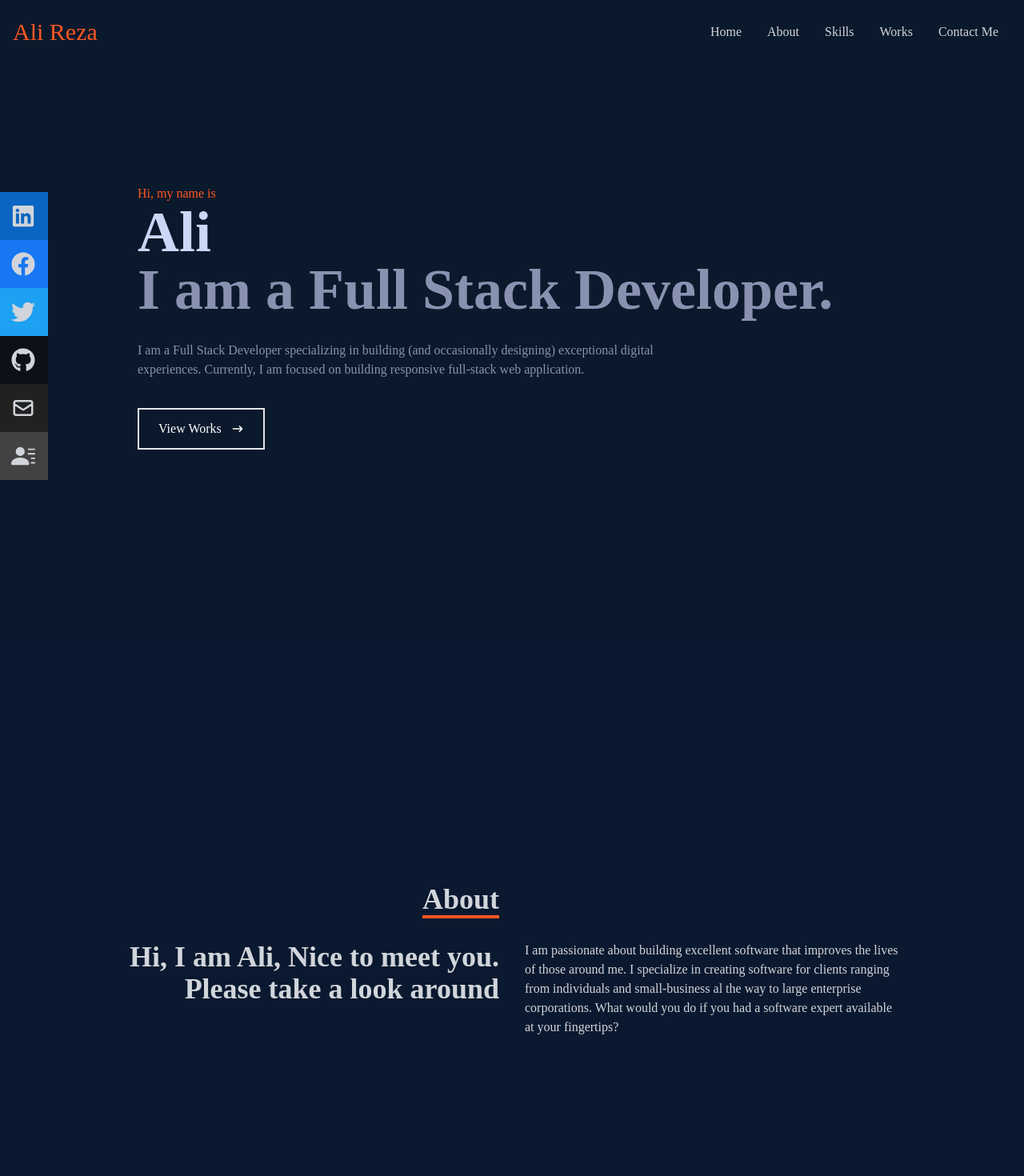
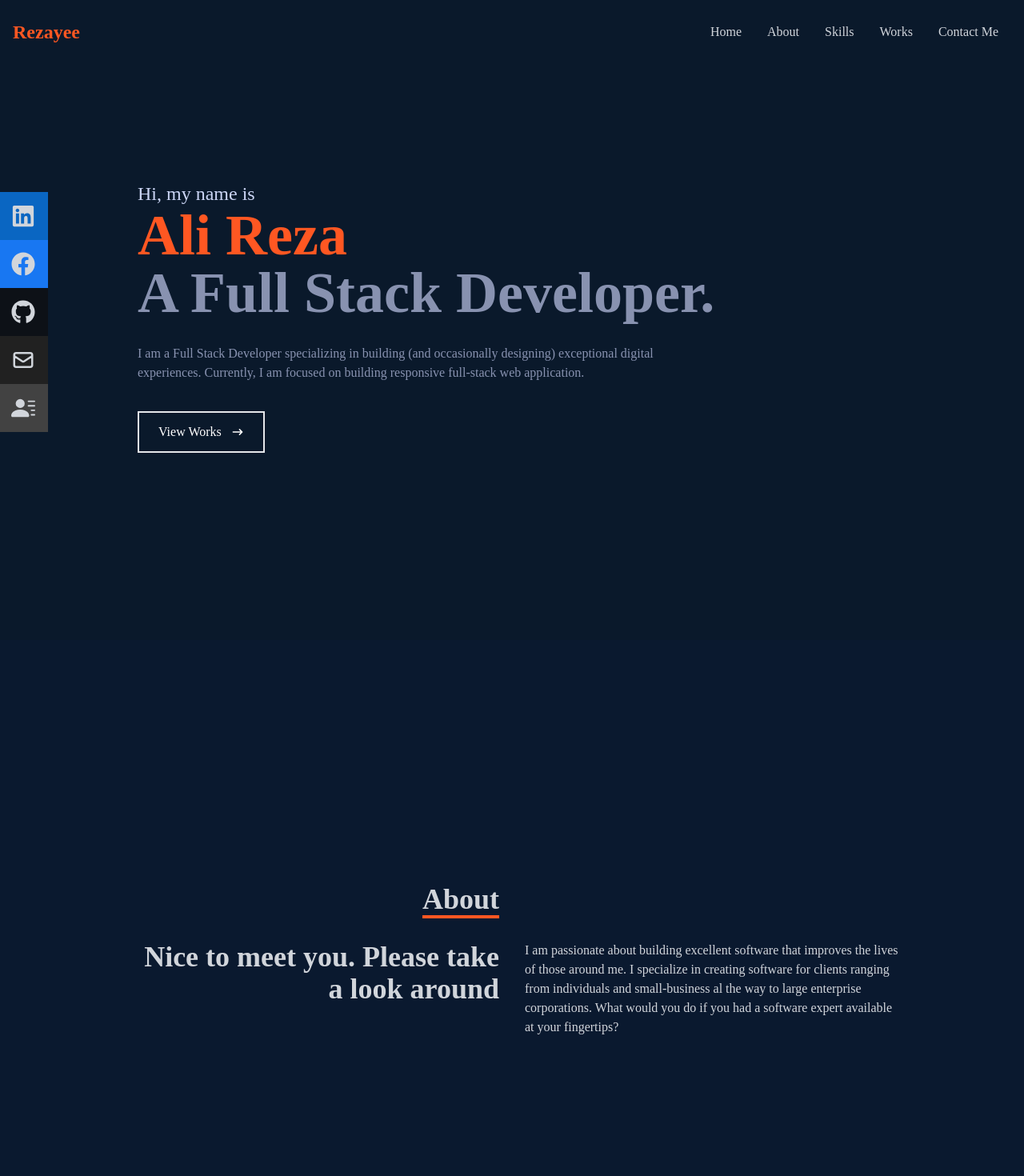
Before and after one commit to alirazar10/portfolio, a React (Create React App) app: page / in a window 1280 px wide. Shown: the top 1470 px of the page at 80% size. Built offline with nearby package versions, Linux system fonts and the light colour scheme.

Commit message:
text changes

```diff
--- a/src/components/About.jsx
+++ b/src/components/About.jsx
@@ -14,7 +14,7 @@ Title('About - Ali Reza');
             </div>
             <div className='max-w-[1000px] w-full grid sm:grid-cols-2 gap-8 px-4'>
                 <div className='sm:text-right text-4xl font-bold'>
-                    <p>Hi, I am Ali, Nice to meet you. Please take a look around</p>
+                    <p>Nice to meet you. Please take a look around</p>
                 </div>
                 <div>
                     <p>
--- a/src/components/Home.jsx
+++ b/src/components/Home.jsx
@@ -7,9 +7,9 @@ Title('Home - Ali Reza');
   return (
     <div name='home' className=' w-full h-screen bg-[#0a192b]'>
         <div className='max-w-[1000px] mx-auto px-8 flex flex-col justify-center h-full'>
-            <p className='text-[#ff5722]'>Hi, my name is </p>
-            <h1 className='text-4xl sm:text-7xl font-bold text-[#ccd6f6]'>Ali</h1>
-            <h2 className='text-4xl sm:text-7xl font-bold text-[#8892b0]'>I am a Full Stack Developer.</h2>
+            <p className='text-[#ccd6f6] sm:text-2xl '>Hi, my name is </p>
+            <h1 className='text-4xl sm:text-7xl font-bold text-[#ff5722]'>Ali Reza</h1>
+            <h2 className='text-4xl sm:text-7xl font-bold text-[#8892b0]'>A Full Stack Developer.</h2>
             <p className='text-[#8892b0] py-7 max-w-[700px]'>I am a Full Stack Developer specializing in building (and occasionally designing)
                 exceptional digital experiences.
                 Currently, I am focused on building responsive full-stack web application.</p>
--- a/src/components/Navbar.jsx
+++ b/src/components/Navbar.jsx
@@ -13,7 +13,7 @@ const Navbar = () => {
     <div className='fixed w-full h-[80px] flex justify-between items-center px-4 bg-[#0a192b] text-gray-300'>
       <div>
         {/* <img src={Logo} alt="Logo" className='w-28'/> */}
-        <h2 className='text-[#ff5722] text-3xl'> Ali Reza </h2>
+        <h2 className='text-[#ff5722] text-2xl font-bold'> Rezayee </h2>
       </div>
       {/* menu */}
       <div>
@@ -90,11 +90,11 @@ const Navbar = () => {
             Facebook <FaFacebook size={30}/>
             </a>
           </li>
-          <li className='w-[160px] h-[60px] flex justify-between items-center ml-[-100px] hover:ml-[-10px] duration-300 bg-[#1DA1F2]'>
+          {/* <li className='w-[160px] h-[60px] flex justify-between items-center ml-[-100px] hover:ml-[-10px] duration-300 bg-[#1DA1F2]'>
             <a href="/" className='flex justify-between items-center w-full text-gray-300'>
               Twitter <FaTwitter size={30}/>
             </a>
-          </li>
+          </li> */}
           <li className='w-[160px] h-[60px] flex justify-around items-center ml-[-100px] hover:ml-[-10px] duration-300 bg-[#0d1117]'>
             <a href="/" className='flex justify-between items-center w-full text-gray-300'>
               GitHub <FaGithub size={30}/>
```
Also changed, not shown: 1 other file (tests, documents, lock files or other folders).
